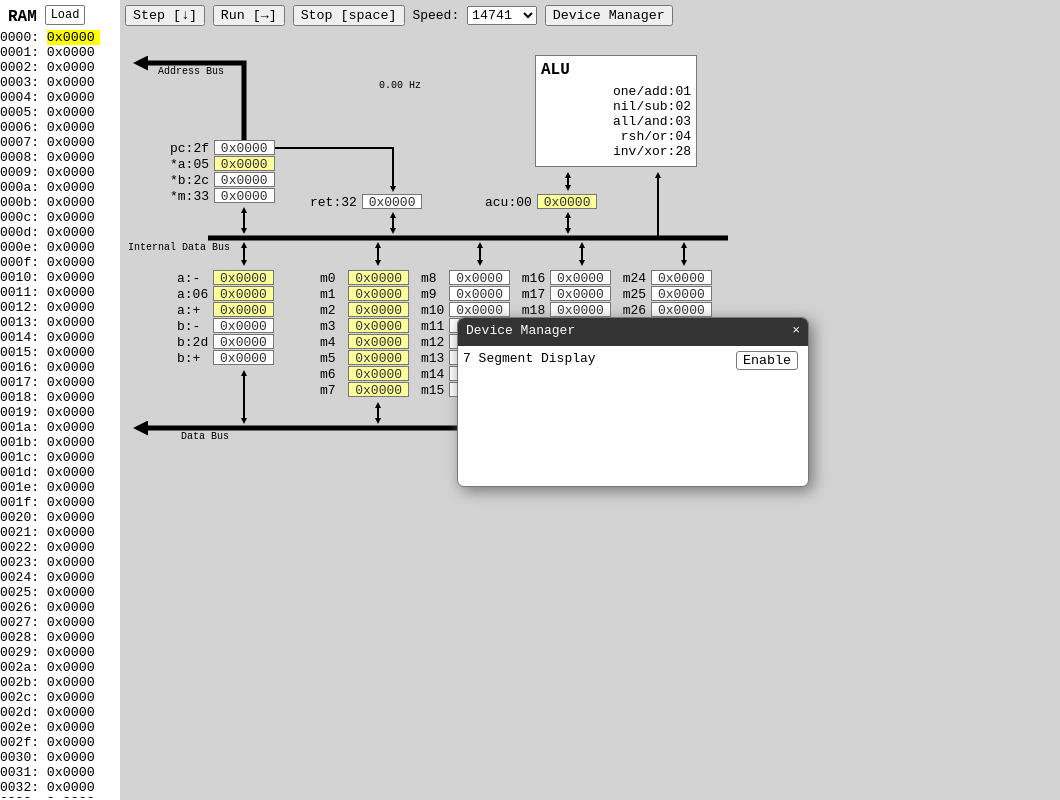
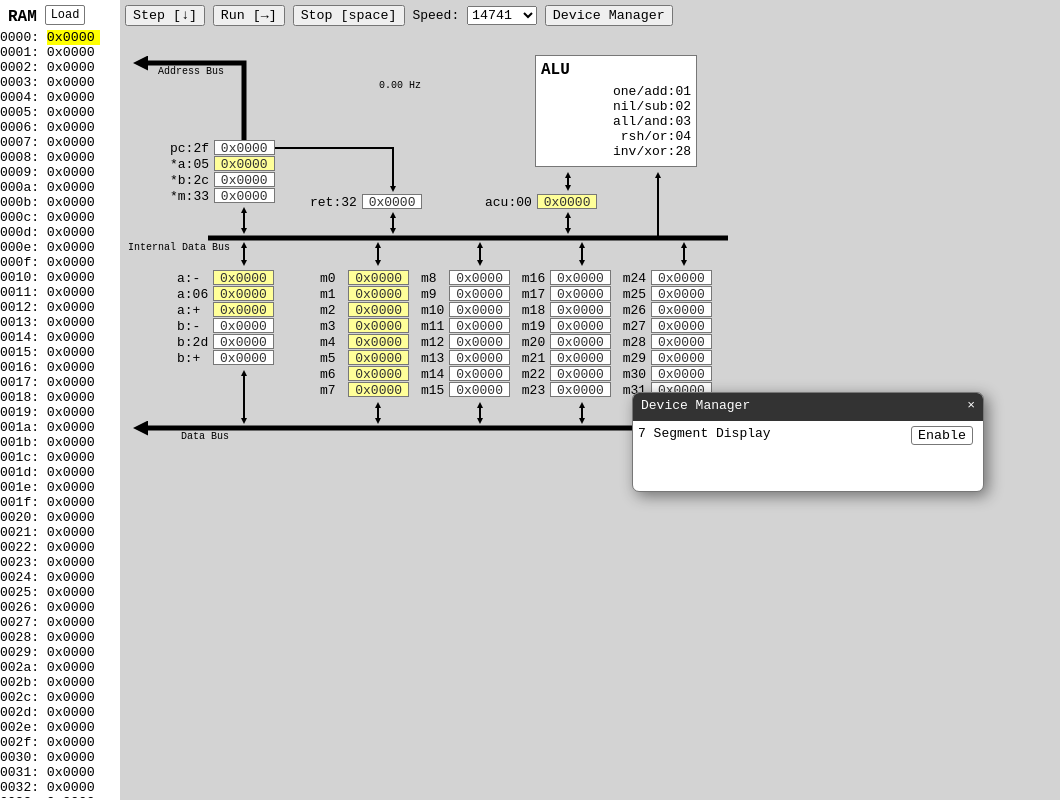
Before and after one commit to slebetman/movemachines, a website with bundled scripts: page m516/web516/m516.html in a window 1280 px wide. Both pictures are taken after a click on the button "Device Manager". Shown: the whole page, without its empty margins (0-1060 px from the left). Built offline with nearby package versions, Linux system fonts and the light colour scheme.

Commit message:
Support non-numeric width and height for popup dialog

```diff
--- a/m516/web516/devices/device-manager.js
+++ b/m516/web516/devices/device-manager.js
@@ -45,7 +45,7 @@ let deviceManager =(() => {
 	return function () {
 		let interface = {};
 
-		toolWindow('Device Manager', 350, 150, `
+		toolWindow('Device Manager', 350, 80, `
 			<style>
 				#device-manager {
 					overflow: auto;
--- a/m516/web516/devices/led7seg.js
+++ b/m516/web516/devices/led7seg.js
@@ -81,7 +81,7 @@ let led7seg = (() => {
 	return function (addr) {
 		let interface = {}
 
-		toolWindow('7 Segment Display', 210, 95, `
+		toolWindow('7 Segment Display', 'fit-content', 'fit-content', `
 			<style>
 				svg.led7seg path.segment {
 					fill:none;
--- a/m516/web516/devices/util.js
+++ b/m516/web516/devices/util.js
@@ -25,14 +25,21 @@ function toolWindow (title, width, height, content, init) {
 function popupDialog (title, width, height, content) {
 	let windowWidth = document.body.offsetWidth;
 	let windowHeight = document.body.offsetHeight;
-	let x = Math.floor(windowWidth/2 - width/2);
-	let y = Math.floor(windowHeight/2 - height/2);
+	let x = Math.floor(windowWidth/2);
+	let y = Math.floor(windowHeight/2);
+
+	if (typeof width === 'number') {
+		width = `${width}px`;
+	}
+	if (typeof height === 'number') {
+		height = `${height + 18}px`;
+	}
 
 	let main = make('div', {
 		className: 'dialog',
 		style: {
-			width: `${width}px`,
-			height: `${height + 18}px`,
+			width,
+			height,
 			top: `${y}px`,
 			left: `${x}px`,
 		}
--- a/m516/web516/m516.css
+++ b/m516/web516/m516.css
@@ -182,7 +182,7 @@ div.dialog {
 	display: block;
 	position: absolute;
 	border: 1px solid #777;
-	box-shadow: 4px 4px 15px #777;
+	box-shadow: 4px 4px 15px #00000077;
 	z-index: 9999;
 	padding: 0;
 	border-radius: 7px;
```
